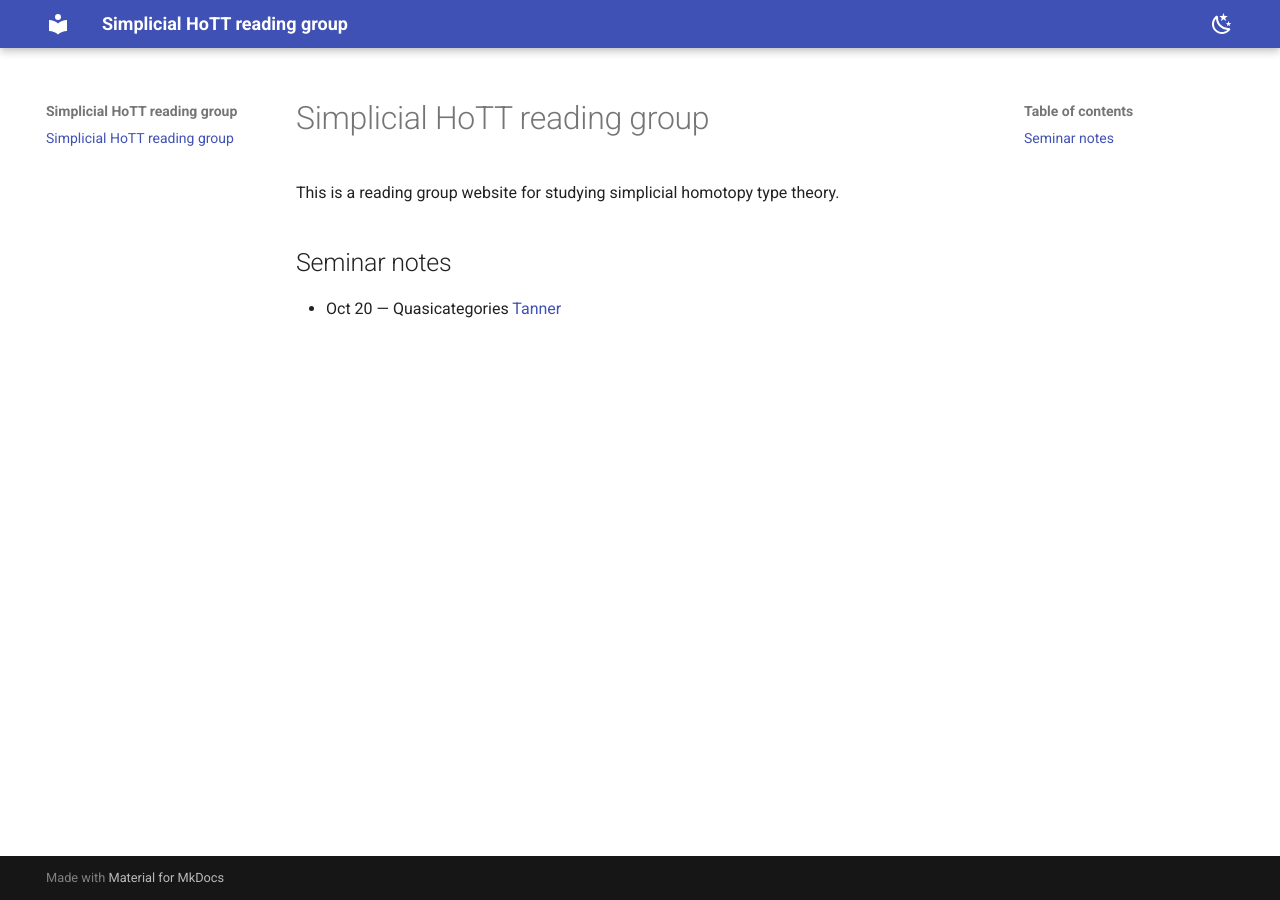
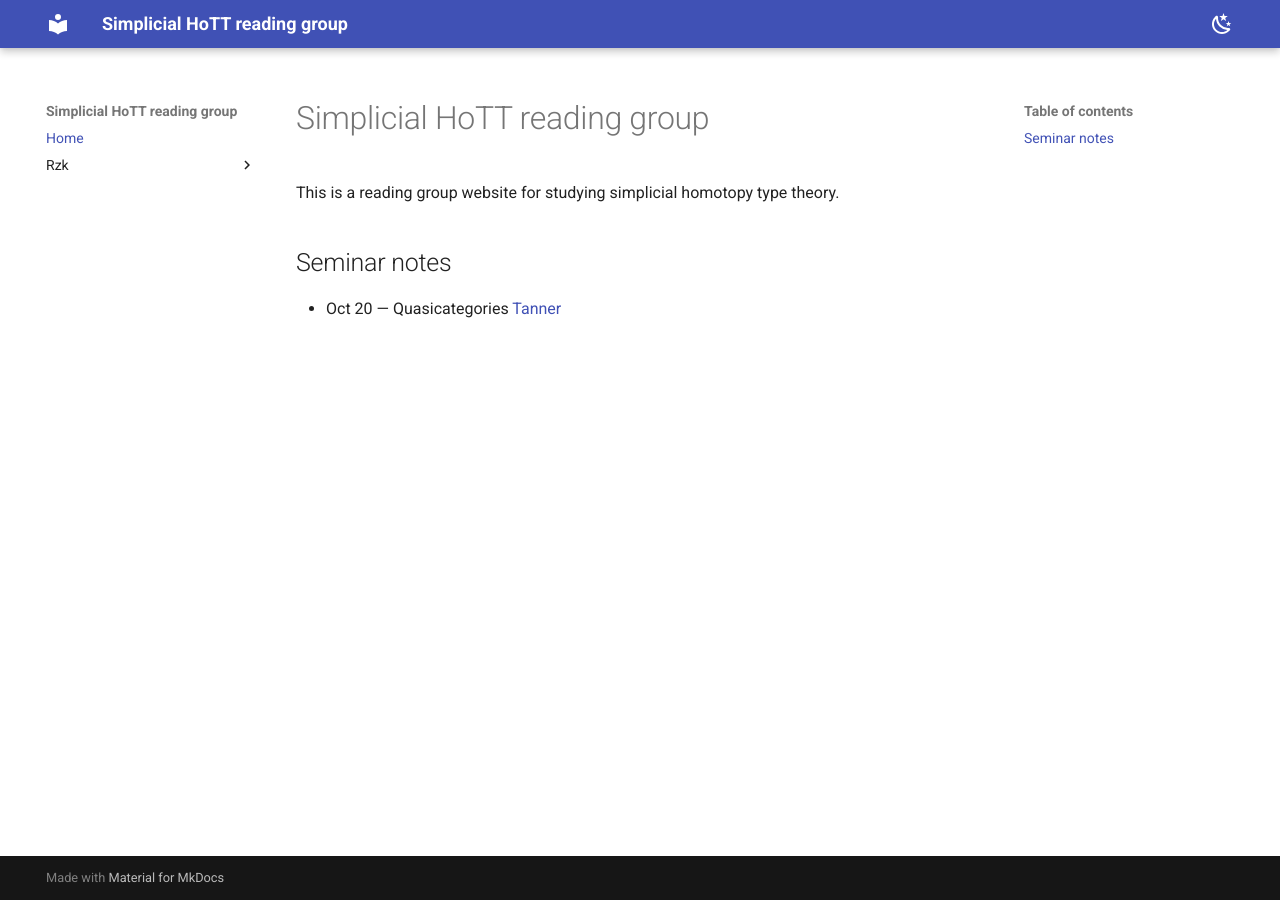
Before and after one commit to hayatonasu/readinggroup_simplicialhott, an MkDocs documentation site: the page built from docs/index.md, in a window 1280 px wide. Built offline with MkDocs 1.6.1 and Material for MkDocs 9.7.7, drawn with Linux system fonts in a browser that asks for light colours; part of the change alters nothing that is shown.

Commit message:
Website toppage

```diff
--- a/mkdocs.yml
+++ b/mkdocs.yml
@@ -22,8 +22,14 @@ markdown_extensions:
   - footnotes
   - toc:
       permalink: true
+  - pymdownx.arithmatex:
+      generic: true
 
-
+nav:
+  - Home: index.md
+  - Rzk:
+    - Test: rzk/test.rzk.md
+    - GitHub: https://github.com/hayatonasu/readinggroup_simplicialhott
 
 extra_javascript:
   - javascript/mathjax.js
```
